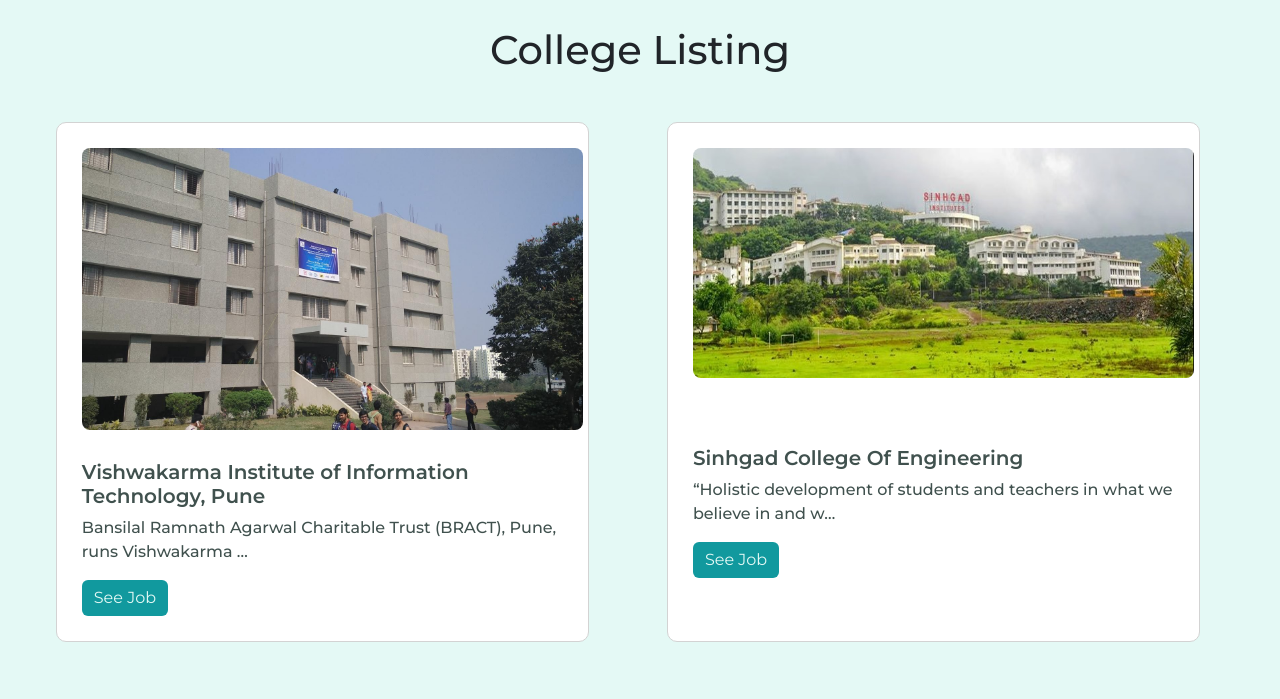
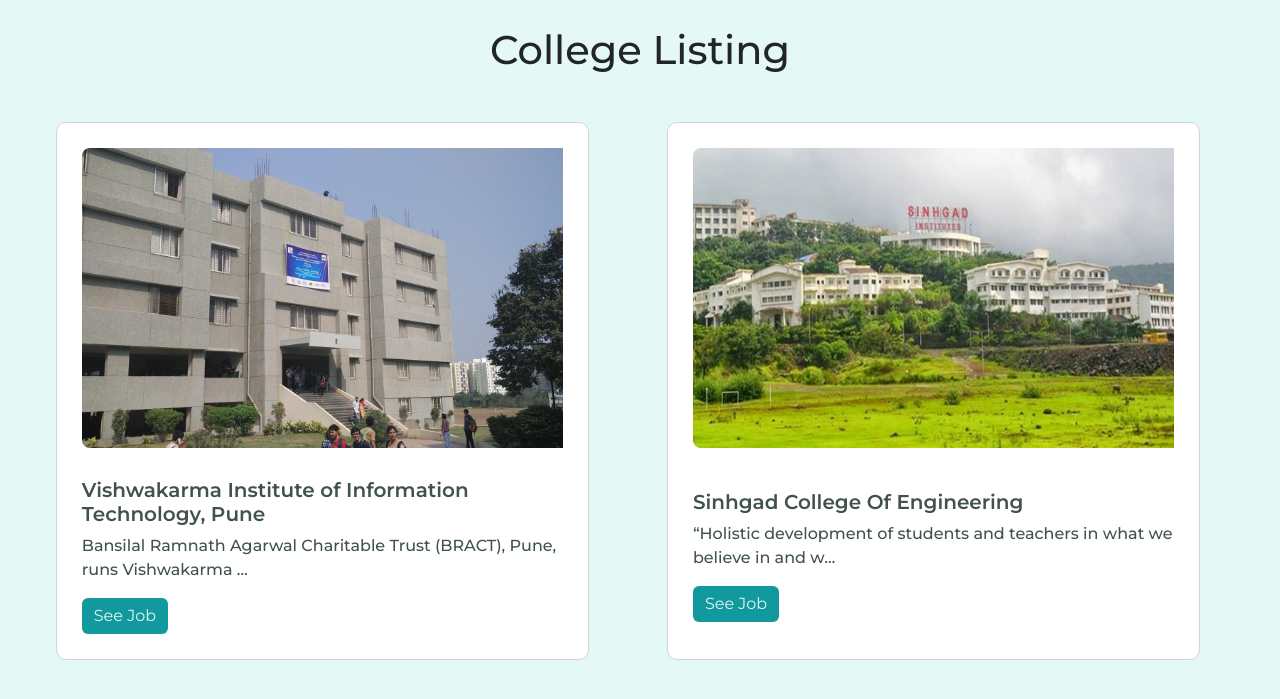
Before and after one commit to alio-programmer/facultysearch, a Django app: page / in a window 1280 px wide. Shown: the part 68-767 px from the top of the page. Run offline with Django 3.2, Linux system fonts and the light colour scheme; data comes from the database, SQL or seed files in the repository; both versions use the stored data as it was after the commit.

Commit message:
added sample colleges

```diff
--- a/templates/colleges.html
+++ b/templates/colleges.html
@@ -96,6 +96,19 @@
       opacity: 0.7;
     }
 
+    .img-fluid {
+      height: 300px;
+      width: 600px;
+      object-fit: cover;
+      padding-right: 20px;
+      border-radius: 0;
+    }
+
+    .img-fluid img {
+      max-width: 90%;
+      max-height: 90%;
+    }
+
   </style>
   <body>
     <nav class="navbar navbar-expand-lg">
--- a/templates/jobcards.html
+++ b/templates/jobcards.html
@@ -50,7 +50,7 @@
           </div>
         </div>
       </nav>
-      <div class="mx-auto"><h1 class="mx-auto">See all jobcards</h1></div>
+    <div class="mx-auto"><h1 class="mx-auto">See all jobcards</h1></div>
 
 <div class="card-container mx-5 my-2">
 {% for i in obj %}
--- a/templates/teachers.html
+++ b/templates/teachers.html
@@ -50,7 +50,7 @@
           </div>
         </div>
       </nav>
-      <div class="mx-auto"><h1 class="mx-auto">See all Teachers</h1></div>
+    <div class="mx-auto"><h1 class="mx-auto">See all Teachers</h1></div>
 
 <div class="card-container mx-5 my-2">
 {% for i in obj %}
--- a/templates/yourprofile.html
+++ b/templates/yourprofile.html
@@ -31,7 +31,7 @@
           <a href="tdetail/{{i.faculty.id}}" class="btn btn-primary">See Job</a>
         </div>
       </div>
-      {% endfor %}
+    {% endfor %}
     <script src="https://cdn.jsdelivr.net/npm/bootstrap@5.2.1/dist/js/bootstrap.bundle.min.js" integrity="sha384-u1OknCvxWvY5kfmNBILK2hRnQC3Pr17a+RTT6rIHI7NnikvbZlHgTPOOmMi466C8" crossorigin="anonymous"></script>
   </body>
 </html>
```
Also changed, not shown: db.sqlite3, media/images/download_bXaj7ty.jpg (added), media/images/sinhgad-college-of-engineering.jpg (added), media/images/vishwakarma-institute-of-information-technology-viit-pune.jpg (added).
